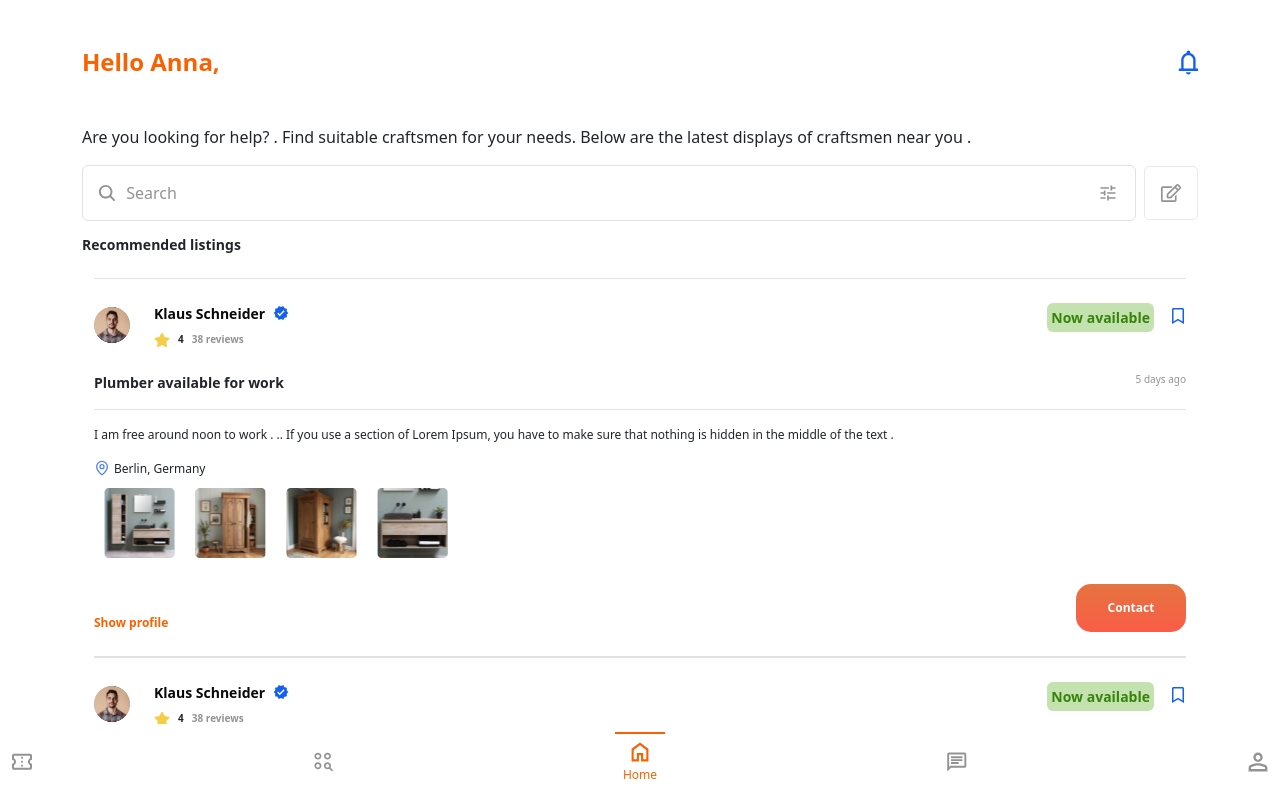
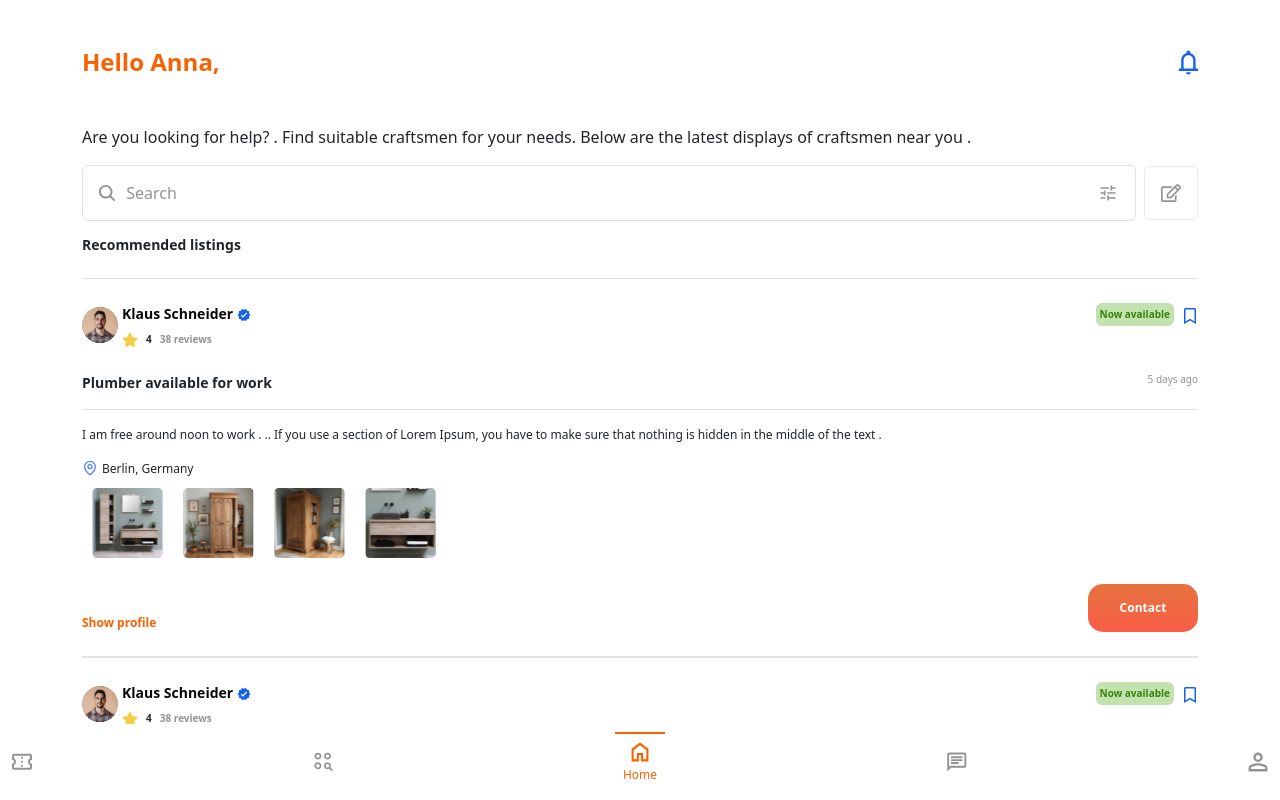
Before and after one commit to Sonja-Kitanoska/FixDas, a React (Vite) app in the folder Fix Das/: page /homepage in a window 1280 px wide. Shown: the top 800 px of the page. Built offline with nearby package versions, Linux system fonts and the light colour scheme; a web font is replaced by a local one.

Commit message:
little css fix

```diff
--- a/Fix Das/src/pages/Homepage/Homepage.tsx
+++ b/Fix Das/src/pages/Homepage/Homepage.tsx
@@ -71,11 +71,11 @@
 					Recommended listings
 				</h6>
 
-				<div className="py-3 container">
+				<div className="py-3">
 					{handymen.map((handyman) => (
 						<div key={handyman.id} className="border-bottom border-top py-4">
 							<div className="d-flex justify-content-between mb-4">
-								<div className="d-flex gap-4 align-items-center">
+								<div className="d-flex gap-1 align-items-center">
 									<div style={{ width: "36px", height: "36px" }}>
 										<img
 											src="/LandingPage/testimonials/client1.svg"
@@ -90,9 +90,11 @@
 												className="font-size-14 font-weight-700 mb-0"
 												style={{ color: "#080808" }}
 											>
-												{handyman.name}
+												{handyman.name}{" "}
+												<span>
+													<MdVerified color="#1461F0" />
+												</span>
 											</p>
-											<MdVerified color="#1461F0" />
 										</div>
 										<div className="d-flex gap-2 align-items-center">
 											<FaStar color="#F5CE47" />
@@ -107,10 +109,10 @@
 									</div>
 								</div>
 
-								<div className="d-flex gap-3">
+								<div className="d-flex gap-2">
 									<div>
 										<p
-											className="mb-0 font-size-14 font-weight-700 rounded p-1"
+											className="mb-0 font-size-10 font-weight-600 rounded p-1"
 											style={{ color: "#38830A", backgroundColor: "#C3E2B0" }}
 										>
 											Now available
```
